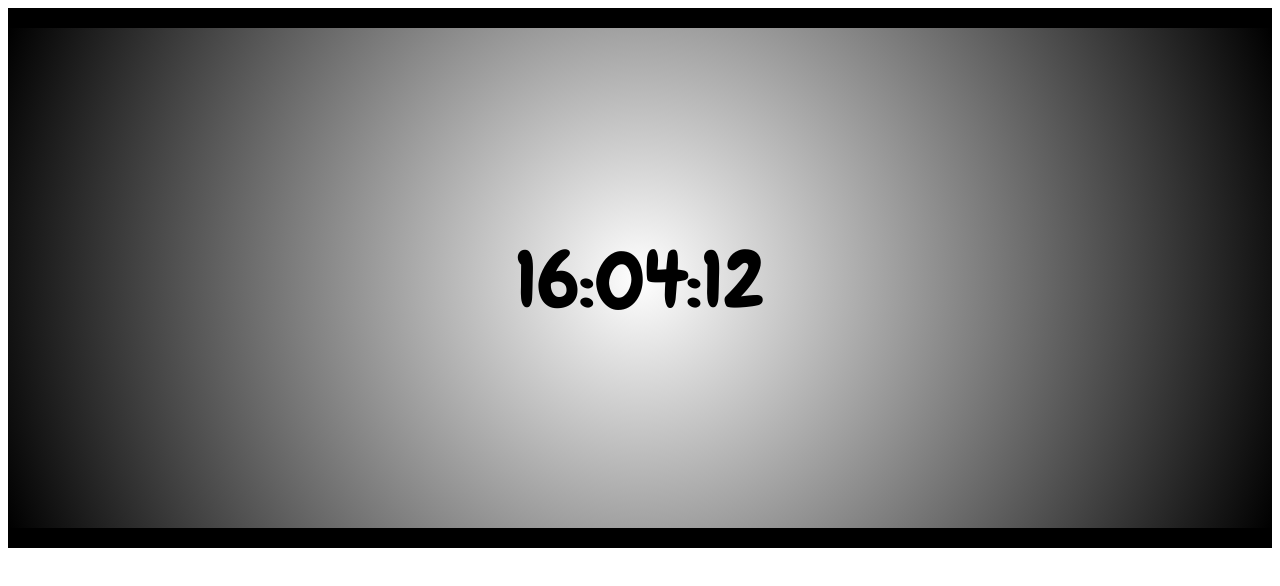
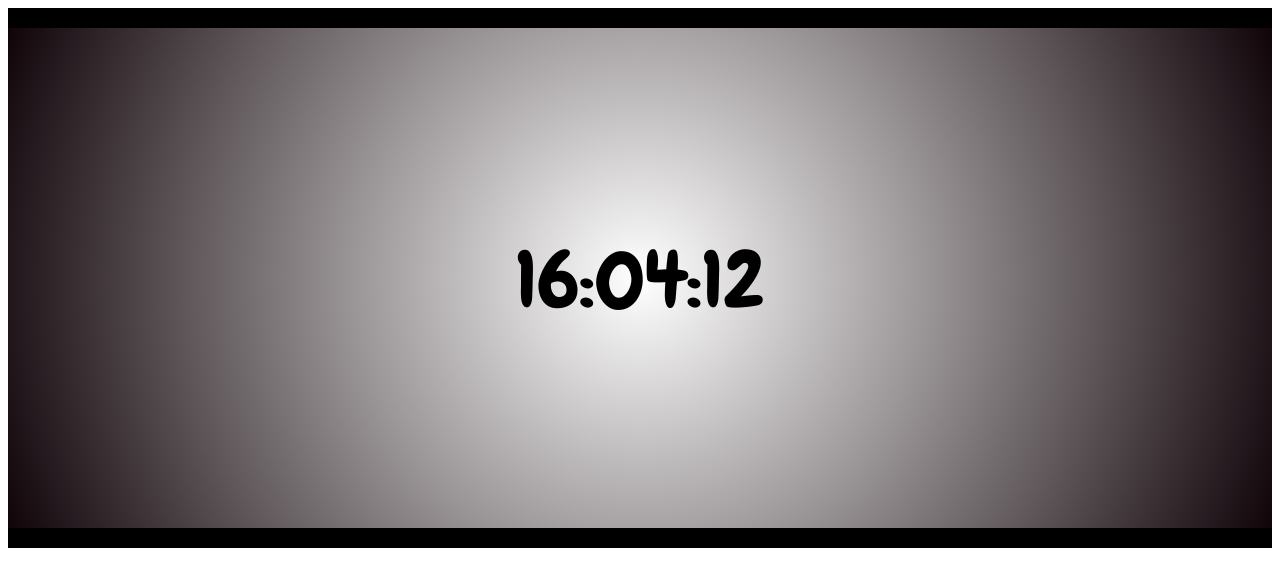
Before and after one commit to oakmac/color-clock, a plain HTML site: page index.html in a window 1280 px wide. Drawn offline with Linux system fonts and the light colour scheme.

Commit message:
test updates

```diff
--- a/css/styles.css
+++ b/css/styles.css
@@ -13,12 +13,11 @@ div {
   background-image:
     radial-gradient(
       circle,
-      white,
+      #fff,
       #000000
       );
   border-top: 20px black solid;
   border-bottom: 20px black solid;
-  /*border-radius: 300px;*/
   height: 500px;
   width: 100%;
   margin: 0 auto;
--- a/js/main.js
+++ b/js/main.js
@@ -8,7 +8,6 @@ function init () {
     var hours = makeTwoDigits(date.getHours())
     var minutes = makeTwoDigits(date.getMinutes())
     var seconds = makeTwoDigits(date.getSeconds())
-
     $('p#time').html(hours + ':' + minutes + ':' + seconds)
     setHexGradient(hours, minutes, seconds)
   }, 1000)
@@ -20,30 +19,32 @@ function init () {
       return time
     }
   }
-  getHexGradient()
-  function getHexGradient () {
-    var date = new Date()
-    var hours = makeTwoDigits(date.getHours()).toString(16)
-    var minutes = makeTwoDigits(date.getMinutes()).toString(16)
-    var seconds = makeTwoDigits(date.getSeconds()).toString(16)
-    console.log('#' + hours + minutes + seconds)
-    // return '#' + hours + minutes + seconds
-  }
+  // getHexGradient()
+  // function getHexGradient () {
+  //   var date = new Date()
+  //   var hours = makeTwoDigits(date.getHours()).toString(16)
+  //   var minutes = makeTwoDigits(date.getMinutes()).toString(16)
+  //   var seconds = makeTwoDigits(date.getSeconds()).toString(16)
+  //   isHex = true
+  //   return '#' + hours + ':' + minutes + ':' + seconds
+  // }
 
   function setHexGradient (hr, min, sec) {
     var hourHex = hr.toString(16)
     var minHex = min.toString(16)
     var secHex = sec.toString(16)
-    var hexGradient = '#' + hourHex + minHex + secHex
-    console.log(hexGradient)
-    $('.gradient').css('background-image', 'radial-gradient(circle, white, getHexGradient())')
+    var hexGradient = function () {
+      return '#' + hourHex + minHex + secHex
+    }
+    // var hexGradient = 'red'
+    $('.gradient').css('background', 'radial-gradient(circle, #fff, ' + hexGradient())
   }
 
-  $('p#time').hover(function () {
-    if (isHex) {
-    } else {
-      $('p#time').html(hexColor)
-    }
-  })
+  // $('p#time').hover(function () {
+  //   if (isHex) {
+  //   } else {
+  //     $('p#time').html(hexColor)
+  //   }
+  // })
 }
 $(document).ready(init)
```
